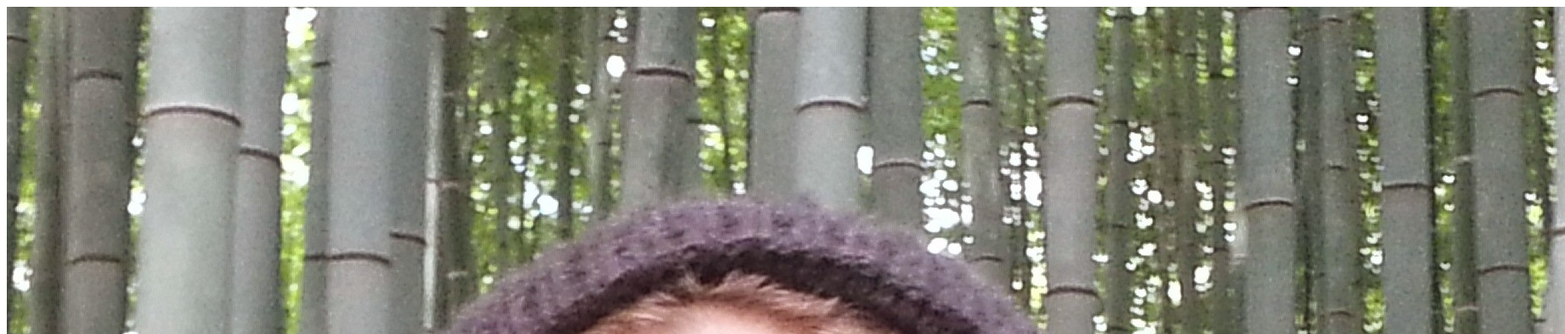
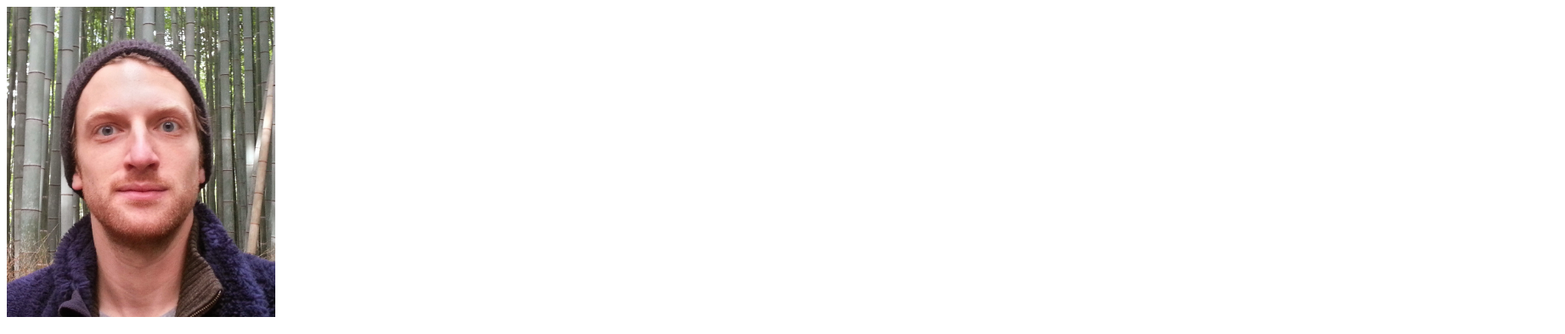
Before and after one commit to wombatdev/wombatwebsite1, a plain HTML site: page index.html in a window 1280 px wide. Shown: the top 393 px of the page at 85% size, 1842 px wide, since content can reach past the window. Drawn offline with Linux system fonts and the light colour scheme.

Commit message:
Re-sized headshot

```diff
--- a/index.html
+++ b/index.html
@@ -5,7 +5,7 @@
   </head>
 
   <body>
-    <img src="portrait.jpg" alt="James' Portrait" />
+    <img src="portrait.jpg" alt="James' Portrait" height=25% width=25%/>
     <h1>James Graham</h1>
     <p>Epic Revenue Cycle ninja</p>
   </body>
```
